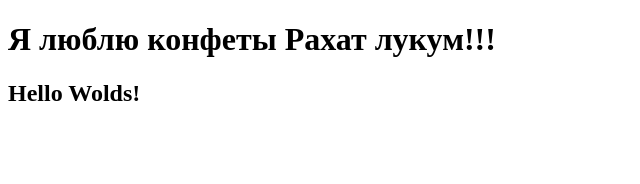
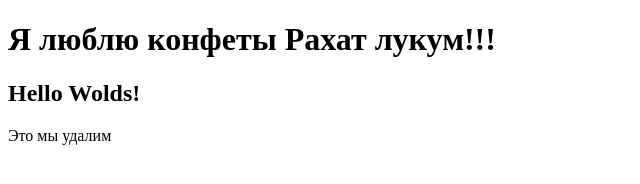
Before and after one commit to MilayaBylba/Booba-repo, a plain HTML site: page index.html in a window 1280 px wide. Shown: the whole page, without its empty margins (0-640 px from the left). Drawn offline with Linux system fonts and the light colour scheme.

Commit message:
wrong changes

```diff
--- a/index.html
+++ b/index.html
@@ -9,5 +9,6 @@
 <body>
     <h1>Я люблю конфеты Рахат лукум!!!</h1>
     <h2>Hello Wolds!</h2>
+    <p>Это мы удалим</p>
 </body>
 </html>
```
